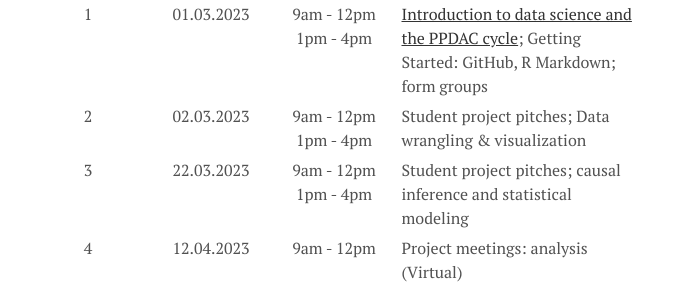
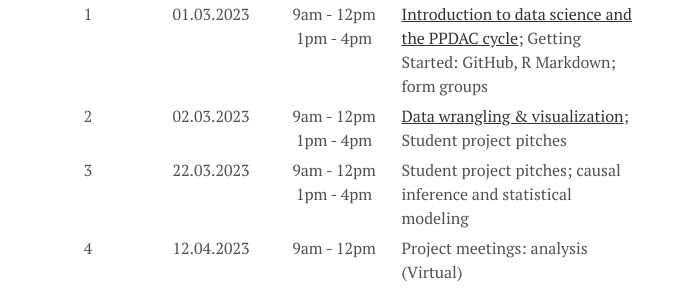
Before and after one commit to cdsbasel/dataanalytics_2024, a Jekyll site: the page built from menu/syllabus.md, in a window 1280 px wide. Shown: the part 1135-1429 px from the top of the page, without its empty margins (300-977 px from the left). Built offline with Jekyll 4.4.1, drawn with Linux system fonts in a browser that asks for light colours; part of the change alters nothing that is shown.

```diff
--- a/menu/syllabus.md
+++ b/menu/syllabus.md
@@ -56,7 +56,7 @@ td {
   <td style="text-align:center">2</td>
   <td style="text-align:center">02.03.2023</td>
   <td style="text-align:center">9am - 12pm<br>1pm - 4pm</td>
-  <td>Student project pitches; Data wrangling & visualization</td>
+  <td><a href="https://therbootcamp.github.io/DataViz_Unibas2023Nov/">Data wrangling & visualization</a>; Student project pitches</td>
 </tr>
 <tr>
   <td style="text-align:center">3</td>
```
